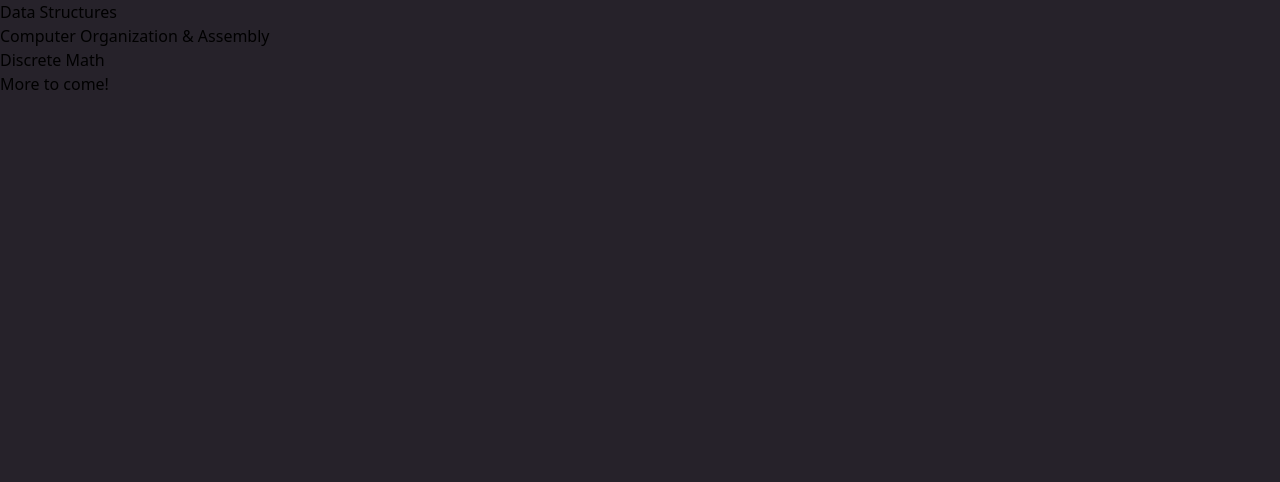
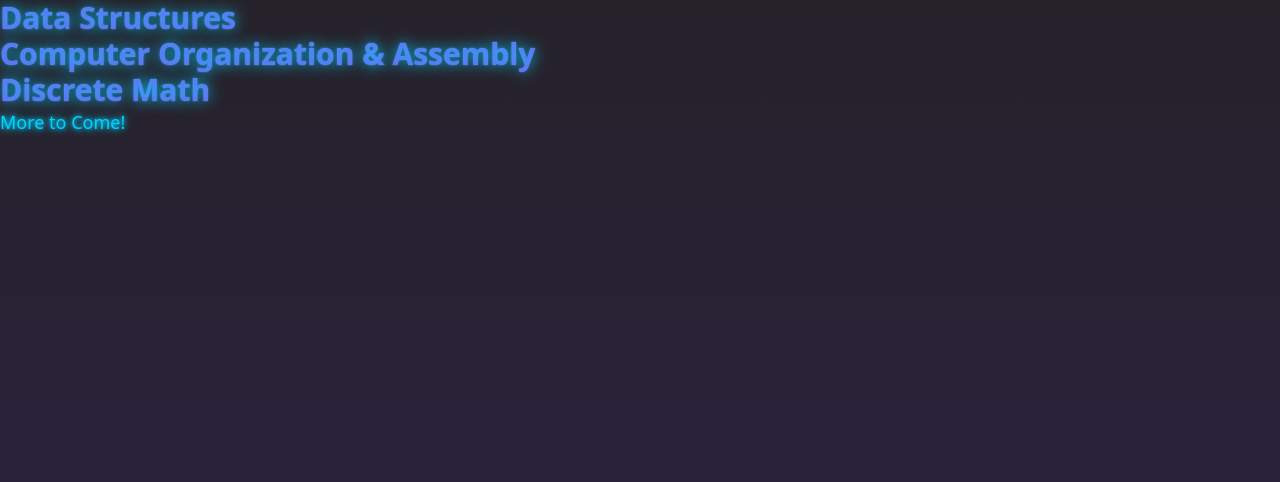
Before and after one commit to Wizardzaron/bettercs, a Next.js app: page /lessons in a window 1280 px wide. Shown: the top 482 px of the page. Built offline with nearby package versions, Linux system fonts and the light colour scheme.

Commit message:
Added styling to all pages, background changed

```diff
--- a/src/pages/home.tsx
+++ /dev/null
@@ -1,36 +0,0 @@
-
-import React from 'react';
-import Link from 'next/link'
-
-
-export default function Home(){
-
-    return(
-        <>
-            <div className="spacingInsideSticky">
-                <img
-                    src = "/logo.png"
-                    width={120}
-                    height={120}
-                />
-                <Link href="login"className="stickySpaceLink">Login </Link>
-                <Link href="topics" className="stickySpaceLink"> CS Topics</Link>
-            </div>
-
-            <img
-                className="image-title"
-                src = "/title.png"
-                width={750}
-                height={750}
-            />
-
-            <p className="descript-text">A newer and more <span className="text-1">intuitive</span> way to learn <span className="text-2">fundamental Data Structures</span> like arrays and hash maps</p>
-
-            <a href="topics">
-                <button className="neon-button">
-                        Start Here
-                </button>
-            </a>
-        </>
-    )
-}
--- a/src/pages/lessons/dsa/array.tsx
+++ b/src/pages/lessons/dsa/array.tsx
@@ -10,7 +10,7 @@ export default function Array() {
 	const array2 = [1, 2, 3, 4, 5];
 
 	return (
-		<div className="container">
+		<div className="container body-neon-blue">
 			<h1>Array</h1>
 			<ArrayLessonText>
 				An array is simply a collection of things. These things are
--- a/src/pages/lessons/dsa/index.tsx
+++ b/src/pages/lessons/dsa/index.tsx
@@ -4,10 +4,10 @@ export default function DataStructures() {
 	return (
 		<ol>
 			<li>
-				<Link href="/lessons/dsa/array">Array</Link>
+				<Link className = "header-neon-blue"href="/lessons/dsa/array">Array</Link>
 			</li>
 			<li>
-				<Link href="/lessons/dsa/hashmaps">Hash Maps</Link>
+				<Link className = "header-neon-blue"href="/lessons/dsa/hashmaps">Hash Maps</Link>
 			</li>
 		</ol>
 	);
--- a/src/pages/lessons/index.tsx
+++ b/src/pages/lessons/index.tsx
@@ -5,18 +5,21 @@ export default function Lessons() {
 		<div>
 			<ol>
 				<li>
-					<Link href="/lessons/dsa">Data Structures</Link>
+					<Link className = "header-neon-blue" href="/lessons/dsa">Data Structures</Link>
 				</li>
 				<li>
-					<Link href="/lessons/comporg">
+					<Link className = "header-neon-blue" href="/lessons/comporg">
 						Computer Organization & Assembly
 					</Link>
 				</li>
 				<li>
-					<Link href="/lessons/discrete">Discrete Math</Link>
+					<Link className = "header-neon-blue" href="/lessons/discrete">Discrete Math</Link>
+				</li>
+
+				<li>
+					<Link className = "body-neon-blue" href="/"> More to Come! </Link>
 				</li>
 			</ol>
-			<p>More to come!</p>
 		</div>
 	);
 }
--- a/src/styles/globals.css
+++ b/src/styles/globals.css
@@ -18,10 +18,10 @@
 
 body {
   height: 100vh;
-
-  background: #26222A;
+  background: linear-gradient(to bottom, #26222A, #2a2345); /* Dark gray to purple */
   background-repeat: no-repeat;
 }
+
 
 .image-title{
 
@@ -30,6 +30,16 @@ body {
   margin-left: auto;
   margin-right: auto;
 
+}
+
+.button {
+  padding: 2px;
+  font-size: 24px;
+  background-color: #4CAF50;
+  color: white;
+  border: none;
+  border-radius: 5px;
+  cursor: pointer;
 }
 
 .neon-button{
@@ -169,6 +179,7 @@ body {
 
 .header-neon-blue {
   @apply text-3xl font-bold;
+  text-align: center;
   background: -webkit-linear-gradient(#00d1ff, #7e5bef); /* Gradient from neon blue to purple */
   -webkit-background-clip: text;
   -webkit-text-fill-color: transparent;
```
